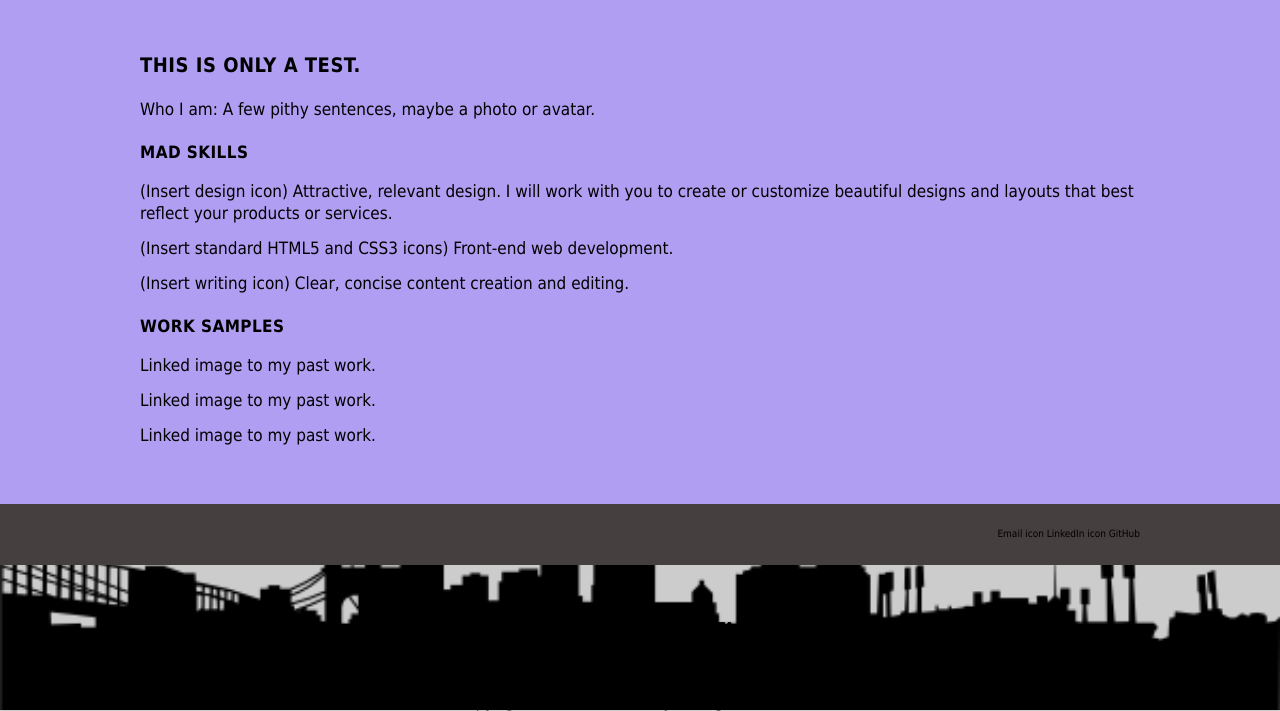
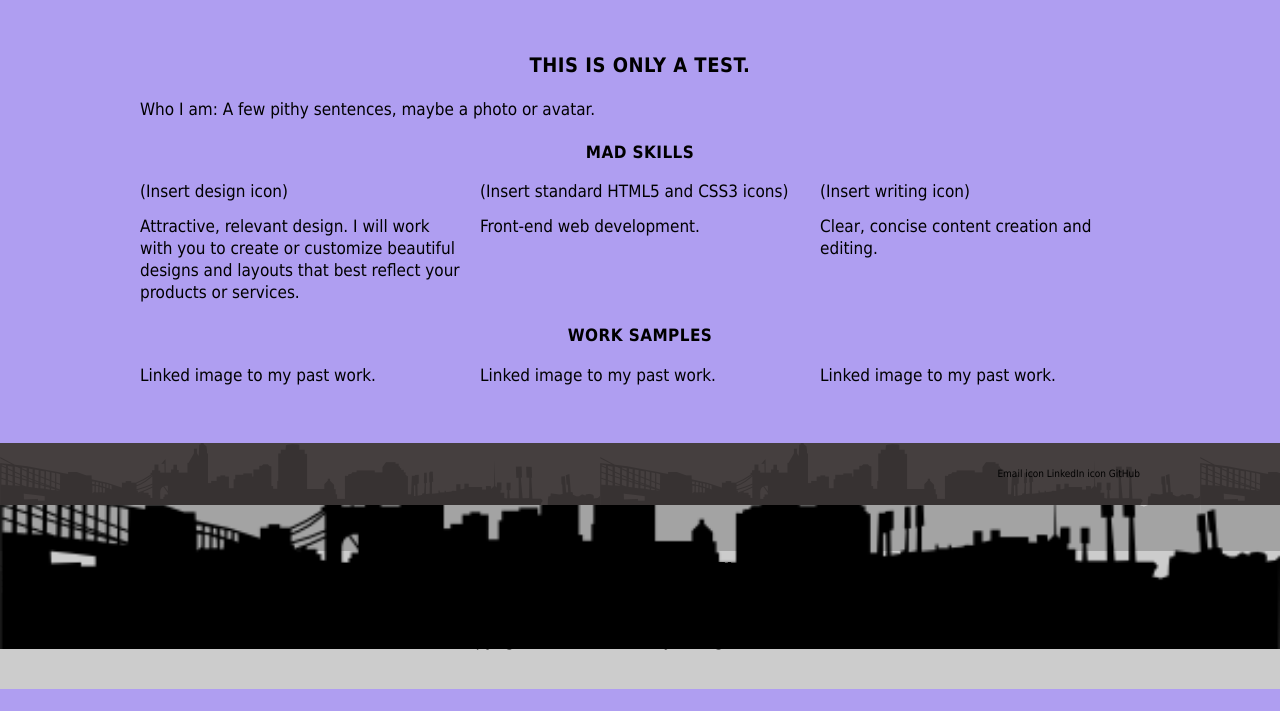
Before and after one commit to franlevy/franlevy, a PHP site: page / in a window 1280 px wide. Shown: the part 111-822 px from the top of the page. After the commit the page ends 800 px from the top, so only its background shows below. Run offline with PHP 8.4, Linux system fonts and the light colour scheme; some libraries are stand-ins or nearby versions.

Commit message:
Added new div boxes around various text (and future images) on the home page. Starting to format them for various screen sizes with media queries.

```diff
--- a/index.html
+++ b/index.html
@@ -46,30 +46,55 @@
         <p>
           Who I am: A few pithy sentences, maybe a photo or avatar.
         </p>
+        <article>
           <h3>
             Mad skills
           </h3>
+          <div class='category'>
             <p>
-          (Insert design icon) Attractive, relevant design. I will work with you to create or customize beautiful designs and layouts that best reflect your products or services.
+              (Insert design icon)
             </p>
             <p>
-          (Insert standard HTML5 and CSS3 icons) Front-end web development.
+              Attractive, relevant design. I will work with you to create or customize beautiful designs and layouts that best reflect your products or services.
+            </p>
+          </div>
+          <div class='category'>
+            <p>
+              (Insert standard HTML5 and CSS3 icons)
             </p>
             <p>
-          (Insert writing icon) Clear, concise content creation and editing.
+              Front-end web development.
             </p>
+          </div>
+          <div class='category'>
+            <p>
+              (Insert writing icon)
+            </p>
+            <p>
+              Clear, concise content creation and editing.
+            </p>
+          </div>
+        </article>
+        <article>
           <h3>
             Work Samples
           </h3>
+          <div class='category'>
             <p>
               Linked image to my past work.
             </p>
+          </div>
+          <div class='category'>
             <p>
               Linked image to my past work.
             </p>
+          </div>
+          <div class='category'>
             <p>
               Linked image to my past work.
             </p>
+          </div>
+        </article>
       </div>
     </section>
     <!-- Footer -->
--- a/stylesheets/global.css
+++ b/stylesheets/global.css
@@ -155,6 +155,12 @@ section {
   background-color: #af9ef1;
   padding-top: 1.5%;
   padding-bottom: 2.5%; }
+  section h2, section h3 {
+    text-align: center; }
+
+article {
+  clear: both;
+  width: 100%; }
 
 /*** FOOTER *** */
 footer {
@@ -195,7 +201,18 @@ footer {
     background-image: url("../images/background/cincinnati-skyline.png");
     background-size: 100%;
     background-repeat: no-repeat;
-    background-position: 50% 0%; }
+    background-position: 0% 0%;
+    position: relative; }
+    footer:after {
+      content: "";
+      display: block;
+      position: absolute;
+      top: 0;
+      left: 0;
+      background-image: url("../images/background/cincinnati-skyline.png");
+      height: 100%;
+      width: 100%;
+      opacity: 0.2; }
 
   .social-media {
     text-align: right; }
@@ -224,7 +241,15 @@ footer {
       display: inline-block; }
       nav li:nth-child(2) {
         padding-top: inherit;
-        padding-bottom: inherit; } }
+        padding-bottom: inherit; }
+
+  /* main content */
+  .category {
+    width: 32%;
+    float: left;
+    padding-right: 2%; }
+    .category:nth-child(3n+1) {
+      padding-right: 0%; } }
 /* General media queries */
 @viewport {
   width: device-width;
```
Also changed, not shown: stylesheets/sass/base/_mediaquery.sass (+24 -1 lines), stylesheets/sass/modules/_section.sass (+7 -0 lines), 1 other file. Lines whose indentation alone changed are shown as unchanged.
